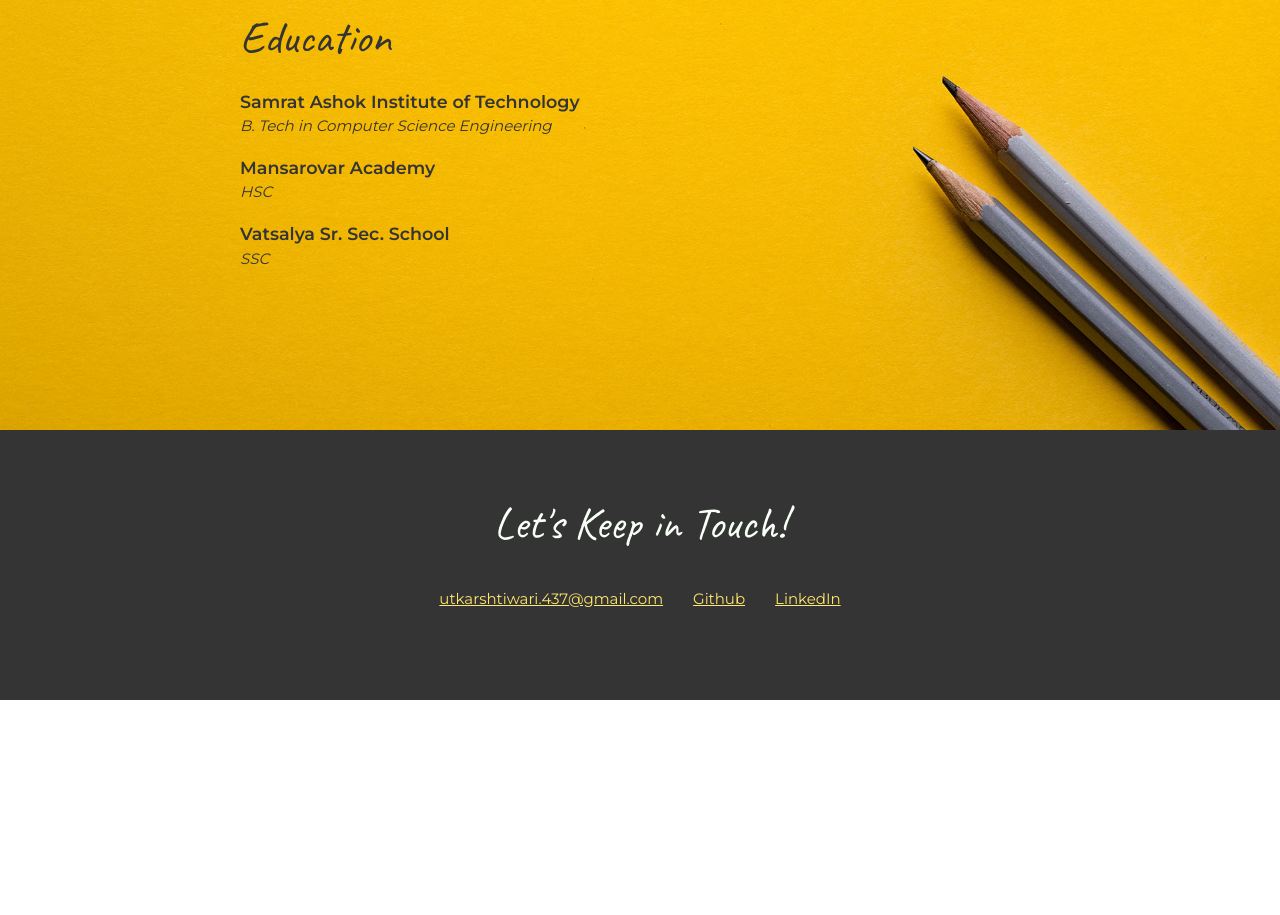
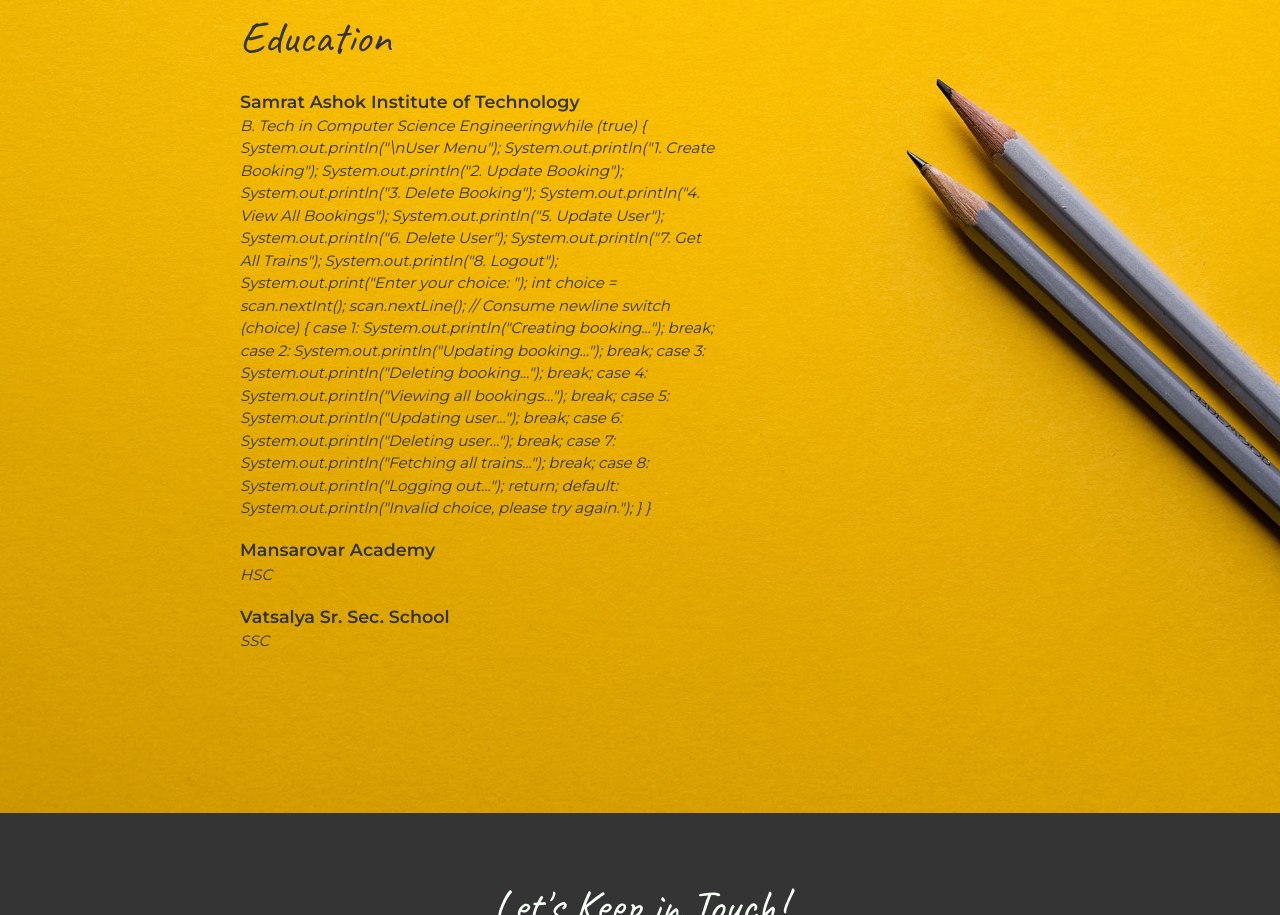
Before and after one commit to uttkkarshh/Portfolio, a plain HTML site: page index.html in a window 1280 px wide. Shown: the part 1992-2907 px from the top of the page. Before the commit the page ends 2692 px from the top, so only its background shows below. Drawn offline with Linux system fonts and the light colour scheme.

Commit message:
Update index.html

```diff
--- a/index.html
+++ b/index.html
@@ -94,7 +94,50 @@
 
           <section>
             <h3>Samrat Ashok Institute of Technology</h3>
-            <p>B. Tech in Computer Science Engineering</p>
+            <p>B. Tech in Computer Science Engineeringwhile (true) {
+            System.out.println("\nUser Menu");
+            System.out.println("1. Create Booking");
+            System.out.println("2. Update Booking");
+            System.out.println("3. Delete Booking");
+            System.out.println("4. View All Bookings");
+            System.out.println("5. Update User");
+            System.out.println("6. Delete User");
+            System.out.println("7. Get All Trains");
+            System.out.println("8. Logout");
+            System.out.print("Enter your choice: ");
+
+            int choice = scan.nextInt();
+            scan.nextLine(); // Consume newline
+
+            switch (choice) {
+                case 1:
+                    System.out.println("Creating booking...");
+                    break;
+                case 2:
+                    System.out.println("Updating booking...");
+                    break;
+                case 3:
+                    System.out.println("Deleting booking...");
+                    break;
+                case 4:
+                    System.out.println("Viewing all bookings...");
+                    break;
+                case 5:
+                    System.out.println("Updating user...");
+                    break;
+                case 6:
+                    System.out.println("Deleting user...");
+                    break;
+                case 7:
+                    System.out.println("Fetching all trains...");
+                    break;
+                case 8:
+                    System.out.println("Logging out...");
+                    return;
+                default:
+                    System.out.println("Invalid choice, please try again.");
+            }
+        }</p>
 
           </section>
 
```
